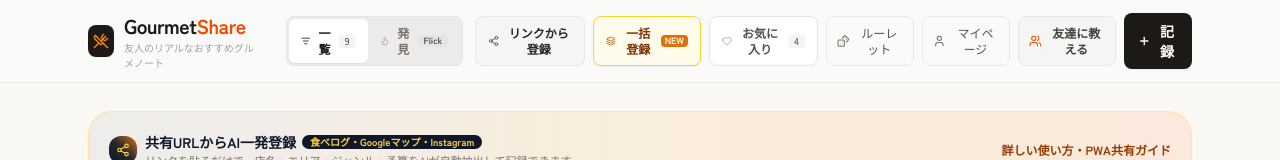
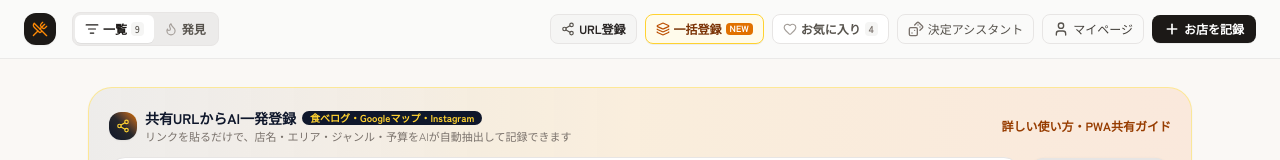
Before and after one commit to peanutsbutter71-bot/restaurant-recommendation, a React (Vite) app: page / in a window 1280 px wide. Shown: the top 160 px of the page. Built offline with nearby package versions, Linux system fonts and the light colour scheme.

Commit message:
fix(ui): refine Header layout with whitespace-nowrap and responsive element sizing

```diff
--- a/src/components/Header.tsx
+++ b/src/components/Header.tsx
@@ -1,5 +1,5 @@
 import React from 'react';
-import { UtensilsCrossed, Plus, Dices, Heart, Share2, User, Flame, ListFilter, Users, Layers } from 'lucide-react';
+import { UtensilsCrossed, Plus, Dices, Heart, Share2, User, ListFilter, Flame, Layers } from 'lucide-react';
 import { MainTab } from '../types';
 
 interface HeaderProps {
@@ -27,51 +27,45 @@ export const Header: React.FC<HeaderProps> = ({
   onOpenBulkImport,
   onOpenRandomModal,
   onOpenMyPage,
-  onOpenShareAppModal,
   favoritesOnly,
   onToggleFavoritesOnly,
 }) => {
   return (
     <header className="sticky top-0 z-30 bg-[#fafaf9]/95 backdrop-blur-md border-b border-stone-200/80 transition-all">
-      <div className="max-w-6xl mx-auto px-4 sm:px-6 py-2.5 sm:py-3">
-        <div className="flex items-center justify-between gap-3">
+      <div className="max-w-7xl mx-auto px-3 sm:px-6 py-2.5 sm:py-3">
+        <div className="flex items-center justify-between gap-2 sm:gap-4">
           {/* Brand Logo & Tab Switcher */}
-          <div className="flex items-center gap-3 sm:gap-6">
+          <div className="flex items-center gap-2.5 sm:gap-4 shrink-0">
             <button
               type="button"
               onClick={() => onTabChange('list')}
-              className="flex items-center gap-2.5 text-left group cursor-pointer focus:outline-none"
+              className="flex items-center gap-2 text-left group cursor-pointer focus:outline-none shrink-0"
             >
-              <div className="w-8 h-8 rounded-lg bg-stone-900 flex items-center justify-center text-stone-100 shadow-xs group-hover:bg-orange-600 transition-colors">
+              <div className="w-8 h-8 rounded-xl bg-stone-900 flex items-center justify-center text-stone-100 shadow-xs group-hover:bg-orange-600 transition-colors">
                 <UtensilsCrossed className="w-4 h-4 text-orange-400" />
               </div>
-              <div>
-                <div className="flex items-center gap-1">
-                  <span className="text-lg sm:text-xl font-bold tracking-tight text-stone-900">
-                    Gourmet<span className="text-orange-600 font-extrabold">Share</span>
-                  </span>
-                </div>
-                <p className="text-[10px] text-stone-400 font-medium hidden md:block">
-                  友人のリアルなおすすめグルメノート
-                </p>
+              <div className="hidden xs:block">
+                <span className="text-base sm:text-lg font-bold tracking-tight text-stone-900 whitespace-nowrap">
+                  Gourmet<span className="text-orange-600 font-extrabold">Share</span>
+                </span>
               </div>
             </button>
 
-            {/* Primary Main Tabs: List vs Discover (Urban Segmented Switcher) */}
-            <div className="flex items-center p-0.5 bg-stone-200/70 rounded-lg border border-stone-200">
+            {/* Main Tabs: List vs Discover */}
+            <div className="flex items-center p-0.5 bg-stone-200/70 rounded-lg border border-stone-200 shrink-0">
               <button
                 type="button"
                 id="header-tab-list"
                 onClick={() => onTabChange('list')}
-                className={`flex items-center gap-1.5 px-3 py-1.5 rounded-md text-xs font-semibold transition-all cursor-pointer ${
+                className={`flex items-center gap-1 px-2.5 py-1.5 rounded-md text-xs font-semibold transition-all cursor-pointer whitespace-nowrap ${
                   activeTab === 'list'
                     ? 'bg-white text-stone-900 shadow-2xs font-bold'
-                    : 'text-stone-500 hover:text-stone-900'
+                    : 'text-stone-600 hover:text-stone-900'
                 }`}
               >
                 <ListFilter className="w-3.5 h-3.5" />
                 <span>一覧</span>
-                <span className="text-[10px] px-1.5 py-0.2 rounded bg-stone-100 text-stone-600 font-medium">
+                <span className="text-[10px] px-1 py-0.2 rounded bg-stone-100 text-stone-600 font-medium">
                   {spotCount}
                 </span>
               </button>
@@ -80,109 +74,88 @@ export const Header: React.FC<HeaderProps> = ({
                 type="button"
                 id="header-tab-discover"
                 onClick={() => onTabChange('discover')}
-                className={`flex items-center gap-1.5 px-3 py-1.5 rounded-md text-xs font-semibold transition-all cursor-pointer ${
+                className={`flex items-center gap-1 px-2.5 py-1.5 rounded-md text-xs font-semibold transition-all cursor-pointer whitespace-nowrap ${
                   activeTab === 'discover'
                     ? 'bg-stone-900 text-white shadow-2xs font-bold'
-                    : 'text-stone-500 hover:text-stone-900'
+                    : 'text-stone-600 hover:text-stone-900'
                 }`}
               >
                 <Flame className={`w-3.5 h-3.5 ${activeTab === 'discover' ? 'text-orange-400' : 'text-stone-400'}`} />
                 <span>発見</span>
-                <span className={`text-[9px] px-1.5 py-0.2 rounded font-semibold ${
-                  activeTab === 'discover' ? 'bg-stone-800 text-orange-300' : 'bg-stone-200 text-stone-600'
-                }`}>
-                  Flick
-                </span>
               </button>
             </div>
           </div>
 
-          {/* Action Buttons with Clear Priority */}
-          <div className="flex items-center gap-1.5 sm:gap-2">
-            {/* Secondary: Quick Share URL Import Button */}
+          {/* Action Buttons Group */}
+          <div className="flex items-center gap-1.5 sm:gap-2 shrink-0">
+            {/* Single URL Import */}
             <button
               id="header-quick-share-import-btn"
               onClick={onOpenQuickImport}
-              className="flex items-center gap-1.5 px-2.5 sm:px-3 py-1.5 sm:py-2 rounded-lg text-xs font-semibold bg-stone-100 hover:bg-stone-200/80 text-stone-800 border border-stone-200/80 transition-all active:scale-95 cursor-pointer"
+              className="flex items-center gap-1 px-2.5 py-1.5 rounded-lg text-xs font-semibold bg-stone-100 hover:bg-stone-200/80 text-stone-800 border border-stone-200 transition-all cursor-pointer whitespace-nowrap"
               title="食べログ・Googleマップ・InstagramのURLからAI一発登録"
             >
               <Share2 className="w-3.5 h-3.5 text-stone-600" />
-              <span className="hidden sm:inline">リンクから登録</span>
-              <span className="sm:hidden">URL</span>
-              <span className="text-[9px] bg-stone-900 text-stone-100 font-bold px-1.5 py-0.2 rounded hidden xs:inline">
-                AI
-              </span>
+              <span className="hidden md:inline">URL登録</span>
+              <span className="md:hidden">URL</span>
             </button>
 
-            {/* Bulk URL Import Button */}
+            {/* Bulk Import Button */}
             {onOpenBulkImport && (
               <button
                 id="header-bulk-import-btn"
                 onClick={onOpenBulkImport}
-                className="flex items-center gap-1.5 px-2.5 sm:px-3 py-1.5 sm:py-2 rounded-lg text-xs font-bold bg-amber-50 hover:bg-amber-100 text-amber-900 border border-amber-300 transition-all active:scale-95 cursor-pointer shadow-2xs"
+                className="flex items-center gap-1 px-2.5 py-1.5 rounded-lg text-xs font-bold bg-amber-50 hover:bg-amber-100 text-amber-900 border border-amber-300 transition-all cursor-pointer shadow-2xs whitespace-nowrap"
                 title="複数のGoogle Maps / 食べログURLをまとめて一括登録"
               >
                 <Layers className="w-3.5 h-3.5 text-amber-700" />
-                <span className="hidden sm:inline">一括登録</span>
-                <span className="sm:hidden">一括</span>
+                <span className="hidden md:inline">一括登録</span>
+                <span className="md:hidden">一括</span>
                 <span className="text-[9px] bg-amber-600 text-white font-extrabold px-1 rounded">
                   NEW
                 </span>
               </button>
             )}
 
-            {/* Subdued: Favorites Only Toggle */}
+            {/* Favorites Only Toggle */}
             <button
               id="header-fav-toggle-btn"
               onClick={onToggleFavoritesOnly}
-              className={`flex items-center gap-1.5 px-2.5 sm:px-3 py-1.5 sm:py-2 rounded-lg text-xs font-semibold transition-all border cursor-pointer ${
+              className={`flex items-center gap-1 px-2.5 py-1.5 rounded-lg text-xs font-semibold transition-all border cursor-pointer whitespace-nowrap ${
                 favoritesOnly
                   ? 'bg-orange-50 text-orange-600 border-orange-300 shadow-2xs font-bold'
-                  : 'bg-white text-stone-600 border-stone-200 hover:bg-stone-50 hover:text-stone-900'
+                  : 'bg-white text-stone-600 border-stone-200 hover:bg-stone-50'
               }`}
               title="お気に入りのみ表示"
             >
               <Heart className={`w-3.5 h-3.5 ${favoritesOnly ? 'fill-current text-orange-600' : 'text-stone-400'}`} />
-              <span className="hidden md:inline">お気に入り</span>
-              <span className={`text-[10px] px-1.5 py-0.2 rounded ${favoritesOnly ? 'bg-orange-100 text-orange-800' : 'bg-stone-100 text-stone-500'}`}>
+              <span className="hidden lg:inline">お気に入り</span>
+              <span className={`text-[10px] px-1 py-0.2 rounded ${favoritesOnly ? 'bg-orange-100 text-orange-800' : 'bg-stone-100 text-stone-500'}`}>
                 {favoriteCount}
               </span>
             </button>
 
-            {/* Subdued: Roulette Button */}
+            {/* Roulette Button */}
             <button
               id="header-random-roulette-btn"
               onClick={onOpenRandomModal}
-              className="p-1.5 sm:px-2.5 sm:py-2 rounded-lg text-xs font-medium text-stone-600 hover:text-stone-900 hover:bg-stone-100 border border-stone-200/80 transition-all active:scale-95 cursor-pointer flex items-center gap-1.5"
-              title="今日どこ行く？迷ったらルーレット"
+              className="p-1.5 sm:px-2.5 sm:py-1.5 rounded-lg text-xs font-medium text-stone-600 hover:text-stone-900 hover:bg-stone-100 border border-stone-200 transition-all cursor-pointer flex items-center gap-1 whitespace-nowrap"
+              title="今日どこ行く？迷ったら決断アシスタント"
             >
               <Dices className="w-4 h-4 text-stone-500" />
-              <span className="hidden lg:inline">ルーレット</span>
+              <span className="hidden xl:inline">決定アシスタント</span>
             </button>
 
-            {/* Subdued: MyPage Button */}
+            {/* MyPage Button */}
             {onOpenMyPage && (
               <button
                 id="header-mypage-btn"
                 onClick={onOpenMyPage}
-                className="p-1.5 sm:px-2.5 sm:py-2 rounded-lg text-xs font-medium text-stone-600 hover:text-stone-900 hover:bg-stone-100 border border-stone-200/80 transition-all active:scale-95 cursor-pointer flex items-center gap-1.5"
+                className="p-1.5 sm:px-2.5 sm:py-1.5 rounded-lg text-xs font-medium text-stone-700 hover:text-stone-900 hover:bg-stone-100 border border-stone-200 transition-all cursor-pointer flex items-center gap-1 whitespace-nowrap"
                 title="マイページ（統計・フォルダ・バックアップ）"
               >
-                <User className="w-4 h-4 text-stone-500" />
-                <span className="hidden lg:inline">マイページ</span>
-              </button>
-            )}
-
-            {/* Share App / Invite Friends Button */}
-            {onOpenShareAppModal && (
-              <button
-                id="header-share-app-btn"
-                onClick={onOpenShareAppModal}
-                className="p-1.5 sm:px-2.5 sm:py-2 rounded-lg text-xs font-medium text-stone-700 hover:text-stone-900 bg-stone-100 hover:bg-stone-200/80 border border-stone-200 transition-all active:scale-95 cursor-pointer flex items-center gap-1.5"
-                title="友達にアプリや自分のグルメノートを教える"
-              >
-                <Users className="w-4 h-4 text-orange-600" />
-                <span className="hidden xl:inline font-semibold">友達に教える</span>
+                <User className="w-4 h-4 text-stone-600" />
+                <span className="hidden xl:inline">マイページ</span>
               </button>
             )}
 
@@ -190,11 +163,11 @@ export const Header: React.FC<HeaderProps> = ({
             <button
               id="header-add-spot-btn"
               onClick={onOpenAddModal}
-              className="flex items-center gap-1.5 px-3 sm:px-3.5 py-1.5 sm:py-2 rounded-lg text-xs sm:text-sm font-semibold text-white bg-stone-900 hover:bg-orange-600 active:scale-95 shadow-2xs transition-all cursor-pointer"
+              className="flex items-center gap-1 px-3 py-1.5 rounded-lg text-xs font-bold text-white bg-stone-900 hover:bg-orange-600 shadow-2xs transition-all cursor-pointer whitespace-nowrap shrink-0"
             >
               <Plus className="w-4 h-4 stroke-[2.5]" />
-              <span className="hidden xs:inline">お店を記録</span>
-              <span className="xs:hidden">記録</span>
+              <span className="hidden sm:inline">お店を記録</span>
+              <span className="sm:hidden">記録</span>
             </button>
           </div>
         </div>
```
